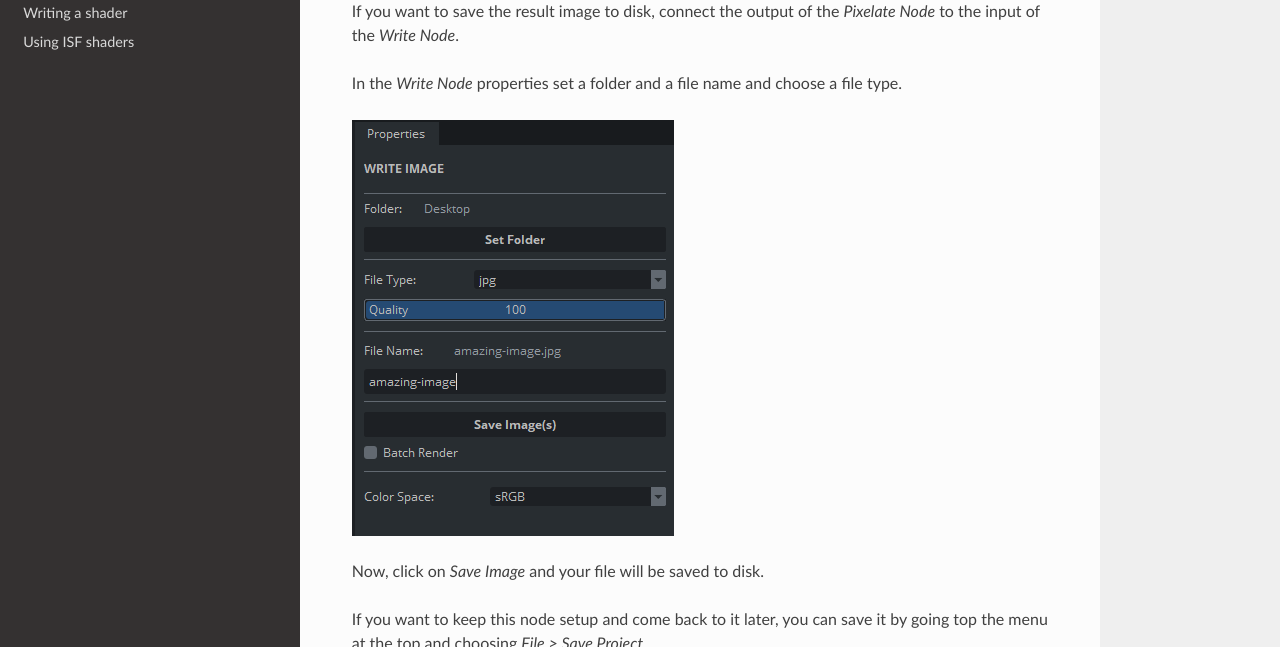
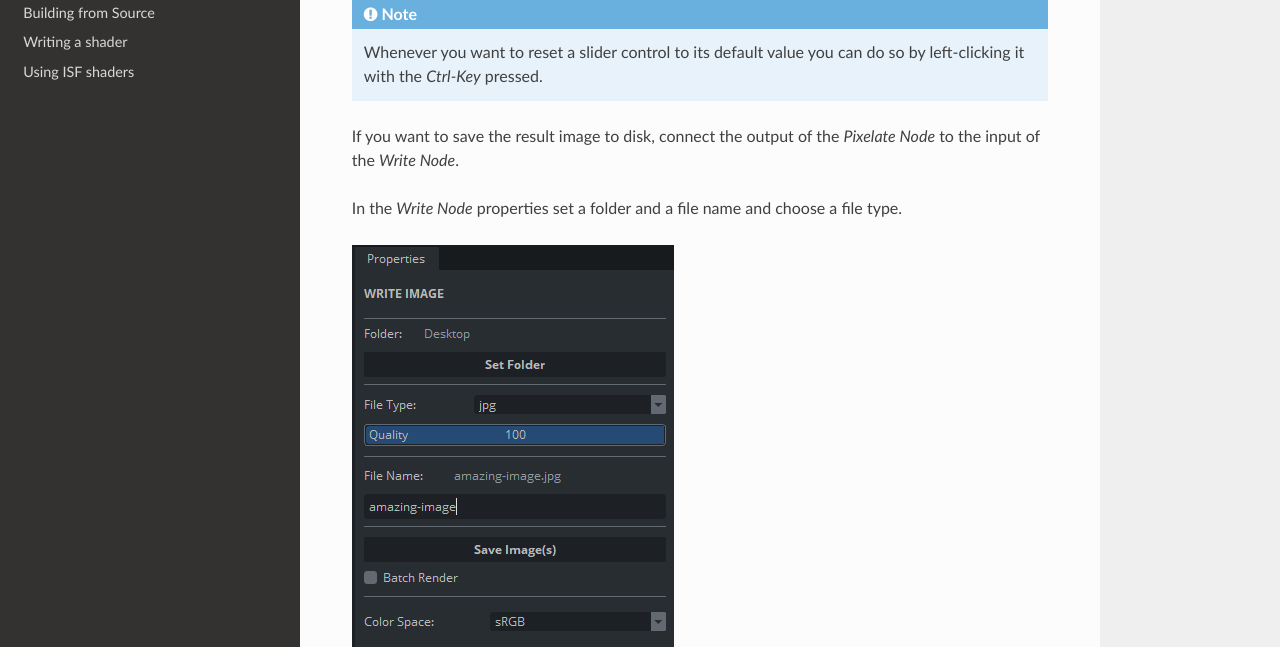
Before and after one commit to ttddee/CascadeDocs, a Sphinx documentation site: the page built from docs/source/quickstart.rst, in a window 1280 px wide and 900 px high, scrolled down 2993 px, cut to the strip 253-900 px from the top of the window. Built offline with Sphinx 7.4.7 and the Read the Docs theme 2.0.0, drawn with Linux system fonts in a browser that asks for light colours.

```diff
--- a/docs/source/index.rst
+++ b/docs/source/index.rst
@@ -18,6 +18,7 @@ Contents
 
    usage
    quickstart
+   contributing
    buildingfromsource
    writingshader
    isfshaders
--- a/docs/source/quickstart.rst
+++ b/docs/source/quickstart.rst
@@ -49,6 +49,9 @@ In the properties panel you can adjust the strength of the effect.
 
 .. image:: https://github.com/ttddee/CascadeDocs/blob/main/docs/source/image/quickstart07.gif?raw=true
 
+.. note::
+    Whenever you want to reset a slider control to its default value you can do so by left-clicking it with the `Ctrl-Key` pressed.
+
 If you want to save the result image to disk, connect the output of the `Pixelate Node` to the input of the `Write Node`.
 
 In the `Write Node` properties set a folder and a file name and choose a file type.
```
Also changed, not shown: docs/source/contributing.rst (added, +32 -0 lines).
